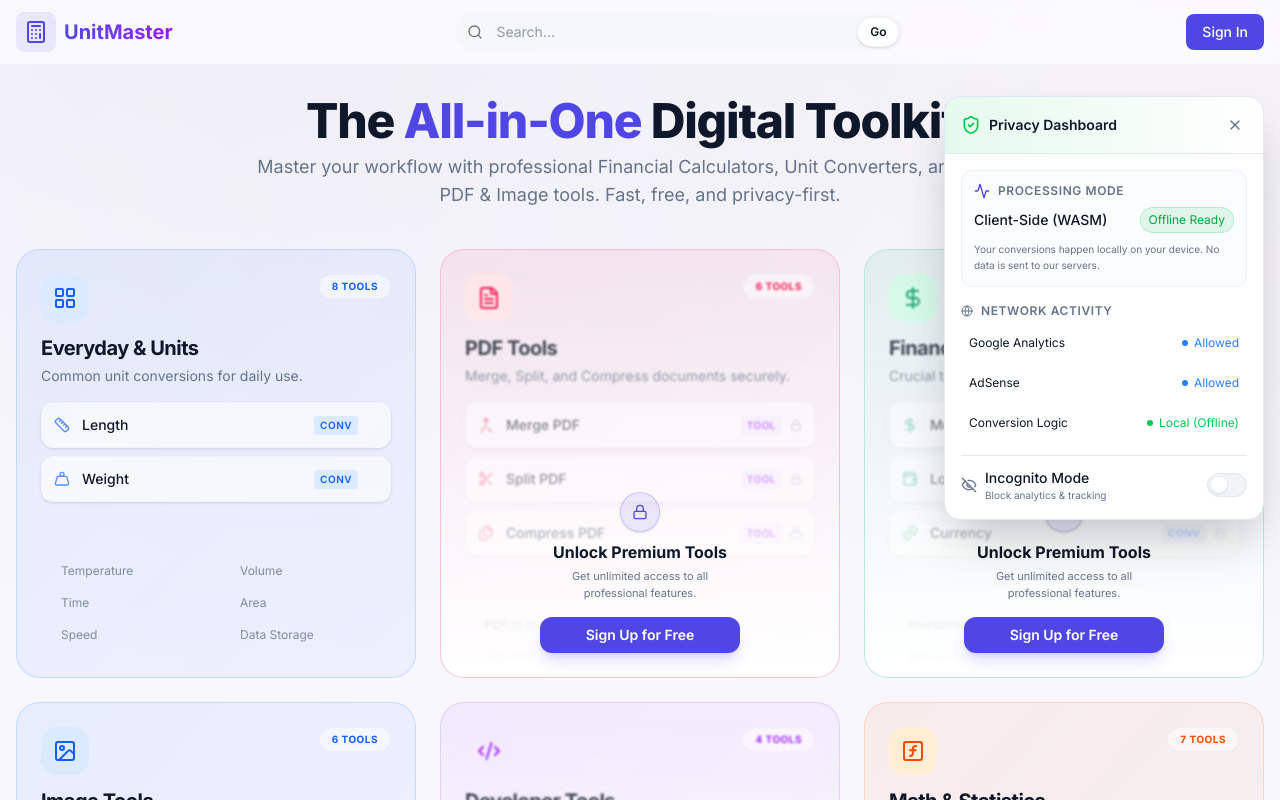
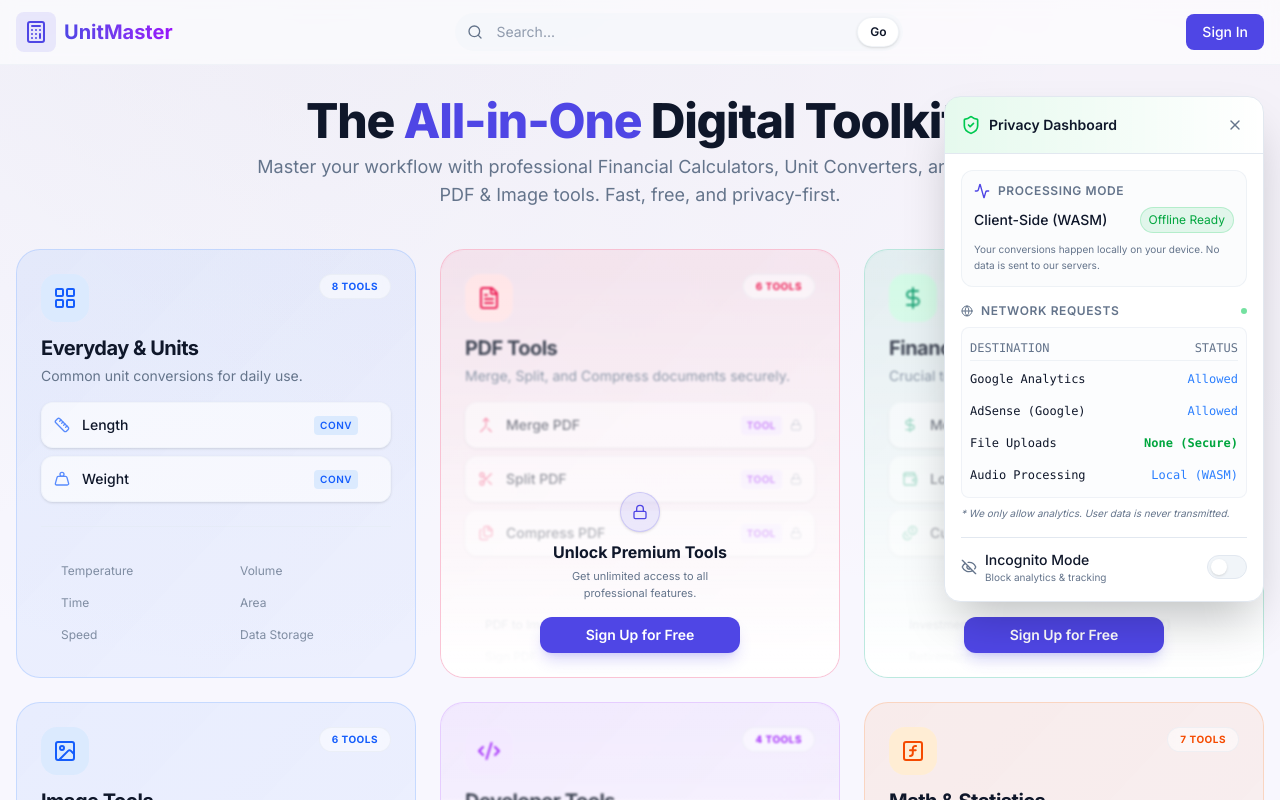
Before and after one commit to TanmayKnight/converter, a Next.js app: page / in a window 1280 px wide. Both pictures are taken after a click on the button "Toggle Privacy Dashboard". Shown: the top 800 px of the page. Built offline with nearby package versions, Linux system fonts and the light colour scheme; no server answers.

Commit message:
added more info in privacy sheild

```diff
--- a/src/components/PrivacyDashboard.tsx
+++ b/src/components/PrivacyDashboard.tsx
@@ -8,10 +8,12 @@ export function PrivacyDashboard() {
     const [isIncognito, setIsIncognito] = useState(false);
 
     // Mock "Network Activity" monitor
+    // Mock "Network Activity" monitor - behaving like a real log
     const [requests, setRequests] = useState([
         { id: 1, name: 'Google Analytics', status: 'Allowed', type: 'Analytics' },
-        { id: 2, name: 'AdSense', status: 'Allowed', type: 'Ads' },
-        { id: 3, name: 'Conversion Logic', status: 'Local (Offline)', type: 'Core' },
+        { id: 2, name: 'AdSense (Google)', status: 'Allowed', type: 'Ads' },
+        { id: 3, name: 'File Uploads', status: 'None (Secure)', type: 'Core' },
+        { id: 4, name: 'Audio Processing', status: 'Local (WASM)', type: 'Core' },
     ]);
 
     useEffect(() => {
@@ -85,24 +87,31 @@ export function PrivacyDashboard() {
 
                 {/* Network Monitor */}
                 <div>
-                    <h4 className="text-xs font-semibold text-muted-foreground uppercase tracking-wider mb-2 flex items-center gap-2">
-                        <Globe className="h-3 w-3" /> Network Activity
+                    <h4 className="text-xs font-semibold text-muted-foreground uppercase tracking-wider mb-2 flex items-center justify-between">
+                        <span className="flex items-center gap-2"><Globe className="h-3 w-3" /> Network Requests</span>
+                        <span className="flex h-1.5 w-1.5 rounded-full bg-green-500 animate-pulse" title="Monitoring Active" />
                     </h4>
-                    <div className="space-y-2">
+                    <div className="space-y-1 bg-secondary/20 p-2 rounded-lg border border-border/50 text-xs font-mono">
+                        {/* Simulation of Real Log */}
+                        <div className="flex justify-between items-center text-muted-foreground py-1 border-b border-border/50">
+                            <span>DESTINATION</span>
+                            <span>STATUS</span>
+                        </div>
                         {requests.map(req => (
-                            <div key={req.id} className="flex items-center justify-between text-xs p-2 rounded-lg hover:bg-secondary/50 transition-colors">
-                                <span className="text-foreground">{req.name}</span>
+                            <div key={req.id} className="flex items-center justify-between py-1.5 hover:bg-white/5 transition-colors">
+                                <span className="text-foreground truncate max-w-[140px]" title={req.name}>{req.name}</span>
                                 <span className={`flex items-center gap-1.5 ${req.status === 'Blocked' ? 'text-red-500' :
-                                    req.status.includes('Offline') ? 'text-green-500' : 'text-blue-500'
+                                    req.status.includes('None') ? 'text-green-600 font-semibold' : 'text-blue-500'
                                     }`}>
-                                    <span className={`h-1.5 w-1.5 rounded-full ${req.status === 'Blocked' ? 'bg-red-500' :
-                                        req.status.includes('Offline') ? 'bg-green-500' : 'bg-blue-500'
-                                        }`} />
+                                    {req.status === 'Blocked' && <X className="h-3 w-3" />}
                                     {req.status}
                                 </span>
                             </div>
                         ))}
                     </div>
+                    <p className="text-[10px] text-muted-foreground mt-2 italic">
+                        * We only allow analytics. User data is never transmitted.
+                    </p>
                 </div>
 
                 {/* Incognito Toggle */}
```
